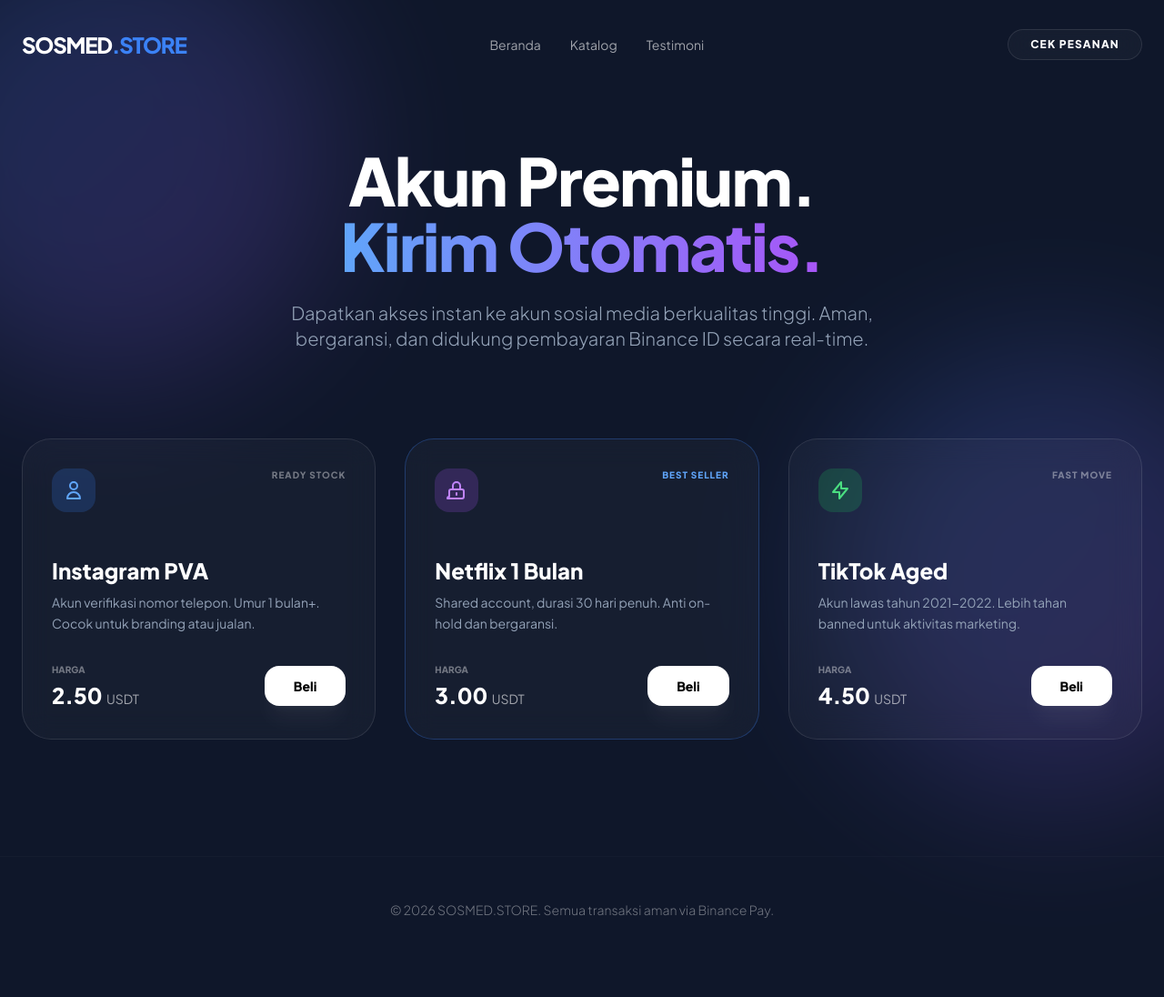
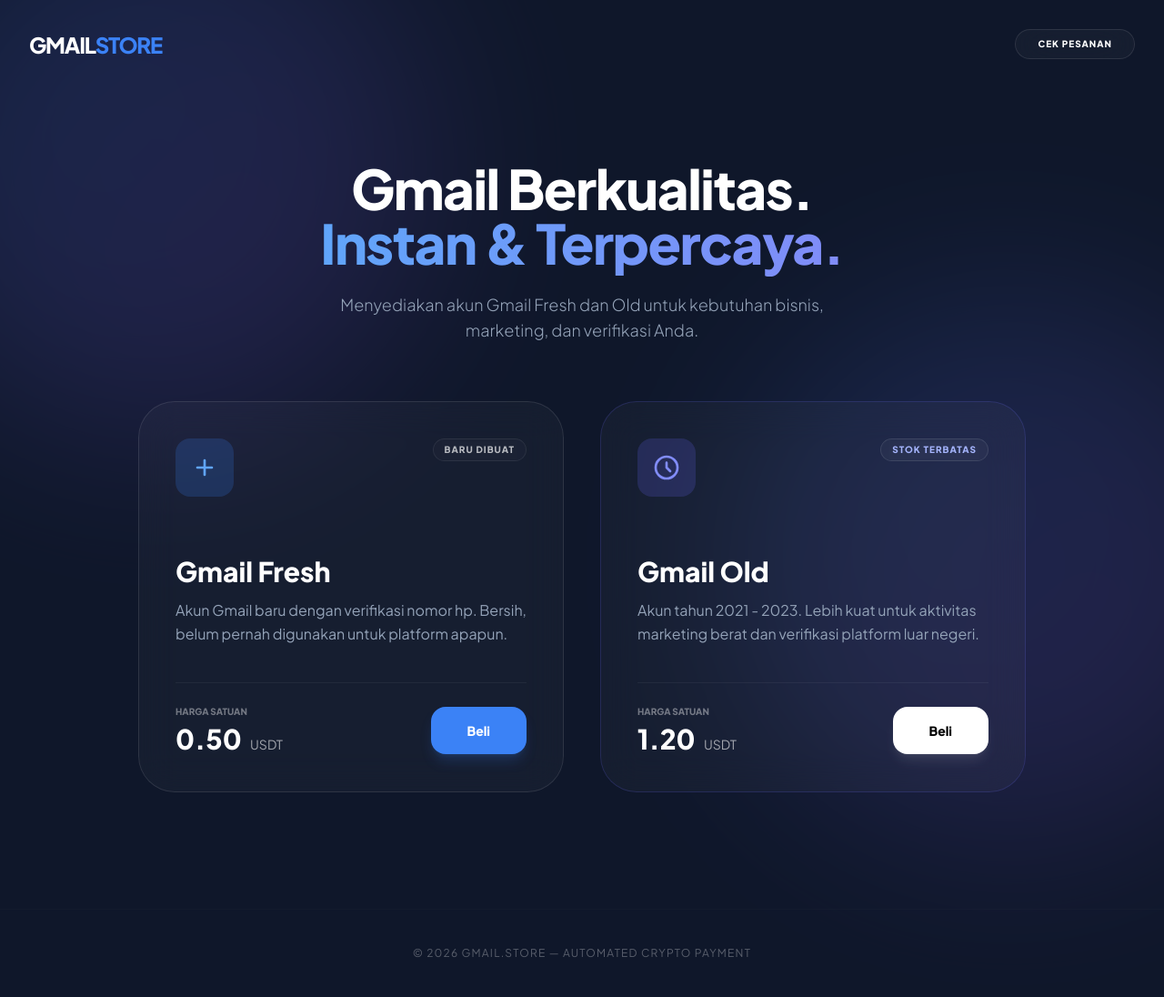
Before and after one commit to hawatirr/store-gmail, a plain HTML site: page index.html in a window 1280 px wide. Shown: the top 1096 px of the page at 91% size. Before the commit the page ends 1058 px from the top, so only its background shows below. Drawn offline with nearby package versions, Linux system fonts and the light colour scheme.

Commit message:
Update index.html

```diff
--- a/index.html
+++ b/index.html
@@ -3,7 +3,7 @@
 <head>
     <meta charset="UTF-8">
     <meta name="viewport" content="width=device-width, initial-scale=1.0">
-    <title>SosmedStore — Premium Digital Goods</title>
+    <title>SosmedStore — Gmail Specialist</title>
     <script src="https://cdn.tailwindcss.com"></script>
     <link href="https://fonts.googleapis.com/css2?family=Plus+Jakarta+Sans:wght@300;400;600;800&display=swap" rel="stylesheet">
     <style>
@@ -13,22 +13,21 @@
             overflow-x: hidden;
         }
 
-        /* Dekorasi latar belakang agar efek kaca terlihat nyata */
         .blob {
             position: absolute;
-            width: 500px;
-            height: 500px;
+            width: 600px;
+            height: 600px;
             background: linear-gradient(135deg, #3b82f6 0%, #a855f7 100%);
-            filter: blur(80px);
+            filter: blur(100px);
             border-radius: 50%;
             z-index: -1;
-            opacity: 0.2;
+            opacity: 0.15;
         }
 
         .glass {
             background: rgba(255, 255, 255, 0.03);
-            backdrop-filter: blur(15px);
-            -webkit-backdrop-filter: blur(15px);
+            backdrop-filter: blur(20px);
+            -webkit-backdrop-filter: blur(20px);
             border: 1px solid rgba(255, 255, 255, 0.1);
         }
 
@@ -37,105 +36,78 @@
         }
 
         .product-card:hover {
-            transform: translateY(-10px);
-            background: rgba(255, 255, 255, 0.07);
-            border-color: rgba(255, 255, 255, 0.3);
+            transform: translateY(-12px);
+            background: rgba(255, 255, 255, 0.06);
+            border-color: rgba(59, 130, 246, 0.5);
         }
     </style>
 </head>
-<body class="text-white">
+<body class="text-white min-height-screen flex flex-col">
 
-    <div class="blob top-[-10%] left-[-10%]"></div>
-    <div class="blob bottom-[-10%] right-[-10%] bg-blue-400"></div>
+    <div class="blob top-[-15%] left-[-10%]"></div>
+    <div class="blob bottom-[-15%] right-[-10%] bg-blue-500"></div>
 
-    <nav class="container mx-auto px-6 py-8 flex justify-between items-center">
+    <nav class="container mx-auto px-8 py-8 flex justify-between items-center">
         <div class="text-2xl font-extrabold tracking-tighter">
-            SOSMED<span class="text-blue-500">.STORE</span>
+            GMAIL<span class="text-blue-500">STORE</span>
         </div>
-        <div class="hidden md:flex space-x-8 text-sm font-medium opacity-60">
-            <a href="#" class="hover:opacity-100 transition">Beranda</a>
-            <a href="#" class="hover:opacity-100 transition">Katalog</a>
-            <a href="#" class="hover:opacity-100 transition">Testimoni</a>
-        </div>
-        <button class="glass px-6 py-2 rounded-full text-xs font-bold uppercase tracking-widest hover:bg-white hover:text-black transition duration-300">
+        <button class="glass px-6 py-2 rounded-full text-[10px] font-bold uppercase tracking-widest hover:bg-white hover:text-black transition duration-300">
             Cek Pesanan
         </button>
     </nav>
 
-    <header class="container mx-auto px-6 pt-16 pb-24 text-center">
-        <h1 class="text-5xl md:text-7xl font-extrabold mb-6 tracking-tight">
-            Akun Premium. <br>
-            <span class="bg-gradient-to-r from-blue-400 to-purple-500 bg-clip-text text-transparent">Kirim Otomatis.</span>
+    <header class="container mx-auto px-6 pt-20 pb-16 text-center">
+        <h1 class="text-5xl md:text-6xl font-extrabold mb-6 tracking-tight">
+            Gmail Berkualitas. <br>
+            <span class="bg-gradient-to-r from-blue-400 to-indigo-400 bg-clip-text text-transparent">Instan & Terpercaya.</span>
         </h1>
-        <p class="max-w-2xl mx-auto text-slate-400 text-lg md:text-xl font-light leading-relaxed">
-            Dapatkan akses instan ke akun sosial media berkualitas tinggi. Aman, bergaransi, dan didukung pembayaran Binance ID secara real-time.
+        <p class="max-w-xl mx-auto text-slate-400 text-lg font-light">
+            Menyediakan akun Gmail Fresh dan Old untuk kebutuhan bisnis, marketing, dan verifikasi Anda.
         </p>
     </header>
 
-    <section class="container mx-auto px-6 pb-32">
-        <div class="grid grid-cols-1 md:grid-cols-2 lg:grid-cols-3 gap-8">
+    <section class="container mx-auto px-6 max-w-5xl pb-32">
+        <div class="grid grid-cols-1 md:grid-cols-2 gap-10">
 
-            <div class="product-card glass rounded-[32px] p-8 relative overflow-hidden">
-                <div class="flex justify-between items-start mb-12">
-                    <div class="bg-blue-500/20 p-3 rounded-2xl">
-                        <svg class="w-6 h-6 text-blue-400" fill="none" stroke="currentColor" viewBox="0 0 24 24"><path stroke-linecap="round" stroke-linejoin="round" stroke-width="2" d="M16 7a4 4 0 11-8 0 4 4 0 018 0zM12 14a7 7 0 00-7 7h14a7 7 0 00-7-7z"></path></svg>
+            <div class="product-card glass rounded-[40px] p-10 relative overflow-hidden">
+                <div class="flex justify-between items-start mb-16">
+                    <div class="bg-blue-500/20 p-4 rounded-2xl">
+                        <svg class="w-8 h-8 text-blue-400" fill="none" stroke="currentColor" viewBox="0 0 24 24"><path stroke-linecap="round" stroke-linejoin="round" stroke-width="2" d="M12 6v6m0 0v6m0-6h6m-6 0H6"></path></svg>
                     </div>
-                    <span class="text-[10px] font-bold tracking-widest uppercase opacity-40">Ready Stock</span>
+                    <span class="text-[10px] font-bold tracking-widest uppercase py-1 px-3 glass rounded-full opacity-70">Baru Dibuat</span>
                 </div>
 
-                <h3 class="text-2xl font-bold mb-2">Instagram PVA</h3>
-                <p class="text-sm text-slate-400 mb-8 leading-relaxed">Akun verifikasi nomor telepon. Umur 1 bulan+. Cocok untuk branding atau jualan.</p>
+                <h3 class="text-3xl font-bold mb-3">Gmail Fresh</h3>
+                <p class="text-slate-400 mb-10 leading-relaxed">Akun Gmail baru dengan verifikasi nomor hp. Bersih, belum pernah digunakan untuk platform apapun.</p>
 
-                <div class="flex justify-between items-center">
+                <div class="flex justify-between items-center pt-6 border-t border-white/5">
                     <div>
-                        <span class="block text-[10px] uppercase opacity-40 font-bold mb-1">Harga</span>
-                        <span class="text-2xl font-extrabold">2.50 <span class="text-sm font-normal opacity-60">USDT</span></span>
+                        <span class="block text-[10px] uppercase opacity-40 font-bold mb-1">Harga Satuan</span>
+                        <span class="text-3xl font-extrabold">0.50 <span class="text-sm font-normal opacity-60 ml-1">USDT</span></span>
                     </div>
-                    <button class="bg-white text-black px-8 py-3 rounded-2xl font-bold text-sm hover:bg-blue-500 hover:text-white transition duration-300 shadow-xl shadow-white/5">
+                    <button class="bg-blue-500 text-white px-10 py-4 rounded-2xl font-bold text-sm hover:bg-blue-600 transition duration-300 shadow-lg shadow-blue-500/20">
                         Beli
                     </button>
                 </div>
             </div>
 
-            <div class="product-card glass rounded-[32px] p-8 relative overflow-hidden border-blue-500/30">
-                <div class="flex justify-between items-start mb-12">
-                    <div class="bg-purple-500/20 p-3 rounded-2xl">
-                        <svg class="w-6 h-6 text-purple-400" fill="none" stroke="currentColor" viewBox="0 0 24 24"><path stroke-linecap="round" stroke-linejoin="round" stroke-width="2" d="M12 15v2m-6 4h12a2 2 0 002-2v-6a2 2 0 00-2-2H6a2 2 0 00-2 2v6a2 2 0 00-2 2zm10-10V7a4 4 0 00-8 0v4h8z"></path></svg>
+            <div class="product-card glass rounded-[40px] p-10 relative overflow-hidden border-indigo-500/20">
+                <div class="flex justify-between items-start mb-16">
+                    <div class="bg-indigo-500/20 p-4 rounded-2xl">
+                        <svg class="w-8 h-8 text-indigo-400" fill="none" stroke="currentColor" viewBox="0 0 24 24"><path stroke-linecap="round" stroke-linejoin="round" stroke-width="2" d="M12 8v4l3 3m6-3a9 9 0 11-18 0 9 9 0 0118 0z"></path></svg>
                     </div>
-                    <span class="text-[10px] font-bold tracking-widest uppercase text-blue-400">Best Seller</span>
+                    <span class="text-[10px] font-bold tracking-widest uppercase py-1 px-3 glass rounded-full text-indigo-300">Stok Terbatas</span>
                 </div>
 
-                <h3 class="text-2xl font-bold mb-2">Netflix 1 Bulan</h3>
-                <p class="text-sm text-slate-400 mb-8 leading-relaxed">Shared account, durasi 30 hari penuh. Anti on-hold dan bergaransi.</p>
+                <h3 class="text-3xl font-bold mb-3">Gmail Old</h3>
+                <p class="text-slate-400 mb-10 leading-relaxed">Akun tahun 2021 - 2023. Lebih kuat untuk aktivitas marketing berat dan verifikasi platform luar negeri.</p>
 
-                <div class="flex justify-between items-center">
+                <div class="flex justify-between items-center pt-6 border-t border-white/5">
                     <div>
-                        <span class="block text-[10px] uppercase opacity-40 font-bold mb-1">Harga</span>
-                        <span class="text-2xl font-extrabold">3.00 <span class="text-sm font-normal opacity-60">USDT</span></span>
+                        <span class="block text-[10px] uppercase opacity-40 font-bold mb-1">Harga Satuan</span>
+                        <span class="text-3xl font-extrabold">1.20 <span class="text-sm font-normal opacity-60 ml-1">USDT</span></span>
                     </div>
-                    <button class="bg-white text-black px-8 py-3 rounded-2xl font-bold text-sm hover:bg-purple-500 hover:text-white transition duration-300 shadow-xl shadow-white/5">
-                        Beli
-                    </button>
-                </div>
-            </div>
-
-            <div class="product-card glass rounded-[32px] p-8 relative overflow-hidden">
-                <div class="flex justify-between items-start mb-12">
-                    <div class="bg-green-500/20 p-3 rounded-2xl">
-                        <svg class="w-6 h-6 text-green-400" fill="none" stroke="currentColor" viewBox="0 0 24 24"><path stroke-linecap="round" stroke-linejoin="round" stroke-width="2" d="M13 10V3L4 14h7v7l9-11h-7z"></path></svg>
-                    </div>
-                    <span class="text-[10px] font-bold tracking-widest uppercase opacity-40">Fast Move</span>
-                </div>
-
-                <h3 class="text-2xl font-bold mb-2">TikTok Aged</h3>
-                <p class="text-sm text-slate-400 mb-8 leading-relaxed">Akun lawas tahun 2021-2022. Lebih tahan banned untuk aktivitas marketing.</p>
-
-                <div class="flex justify-between items-center">
-                    <div>
-                        <span class="block text-[10px] uppercase opacity-40 font-bold mb-1">Harga</span>
-                        <span class="text-2xl font-extrabold">4.50 <span class="text-sm font-normal opacity-60">USDT</span></span>
-                    </div>
-                    <button class="bg-white text-black px-8 py-3 rounded-2xl font-bold text-sm hover:bg-green-500 hover:text-white transition duration-300 shadow-xl shadow-white/5">
+                    <button class="bg-white text-black px-10 py-4 rounded-2xl font-bold text-sm hover:bg-indigo-500 hover:text-white transition duration-300 shadow-lg shadow-white/10">
                         Beli
                     </button>
                 </div>
@@ -144,8 +116,8 @@
         </div>
     </section>
 
-    <footer class="container mx-auto px-6 py-12 border-t border-white/5 text-center text-sm opacity-40 font-light">
-        &copy; 2026 SOSMED.STORE. Semua transaksi aman via Binance Pay.
+    <footer class="mt-auto container mx-auto px-6 py-10 border-t border-white/5 text-center text-xs opacity-30 tracking-widest uppercase">
+        &copy; 2026 GMAIL.STORE — Automated Crypto Payment
     </footer>
 
 </body>
```
